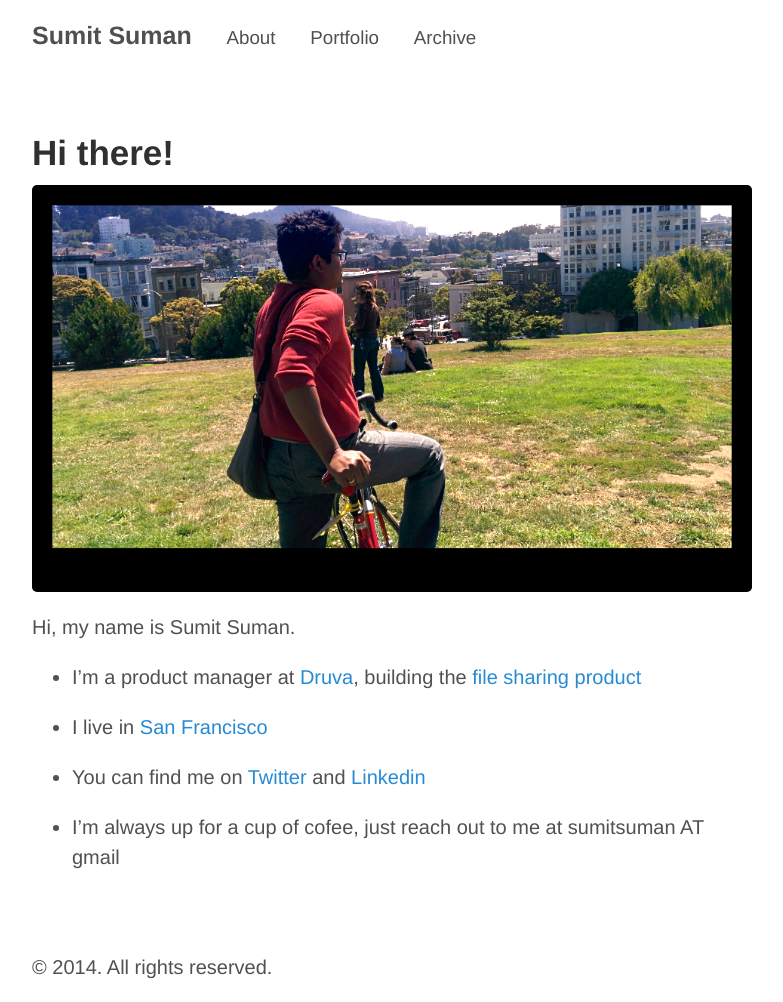
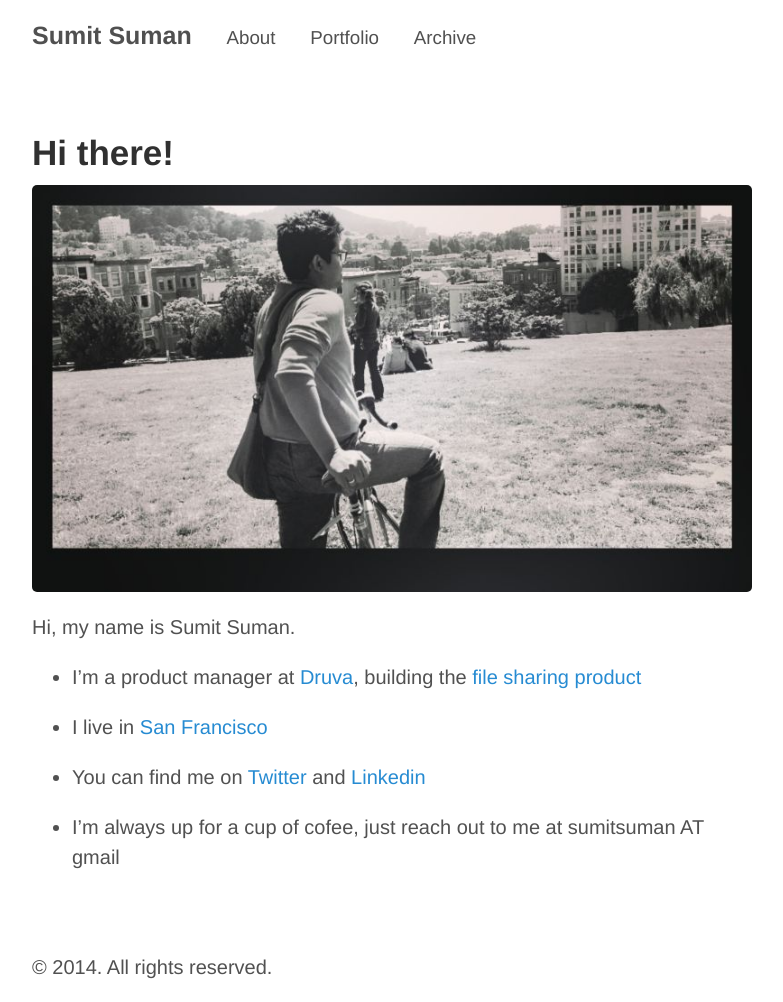
Before and after one commit to sumitsuman/sumitsuman.github.io, a Jekyll site: the page built from about.md, in a window 1280 px wide. Shown: the whole page, without its empty margins (248-1031 px from the left). Built offline with Jekyll 4.4.1, drawn with Linux system fonts in a browser that asks for light colours; Markdown is read by kramdown in place of the engine named in the settings.

Commit message:
Image edit

```diff
--- a/about.md
+++ b/about.md
@@ -3,7 +3,7 @@ layout: page
 title: Hi there!
 ---
 
-![.](/assets/About_edited.png)
+![.](/assets/About_Sumit_Suman.jpg)
 
 Hi, my name is Sumit Suman.
 
```
Also changed, not shown: assets/About_Sumit_Suman.jpg (added), assets/About_edited.png (deleted).
